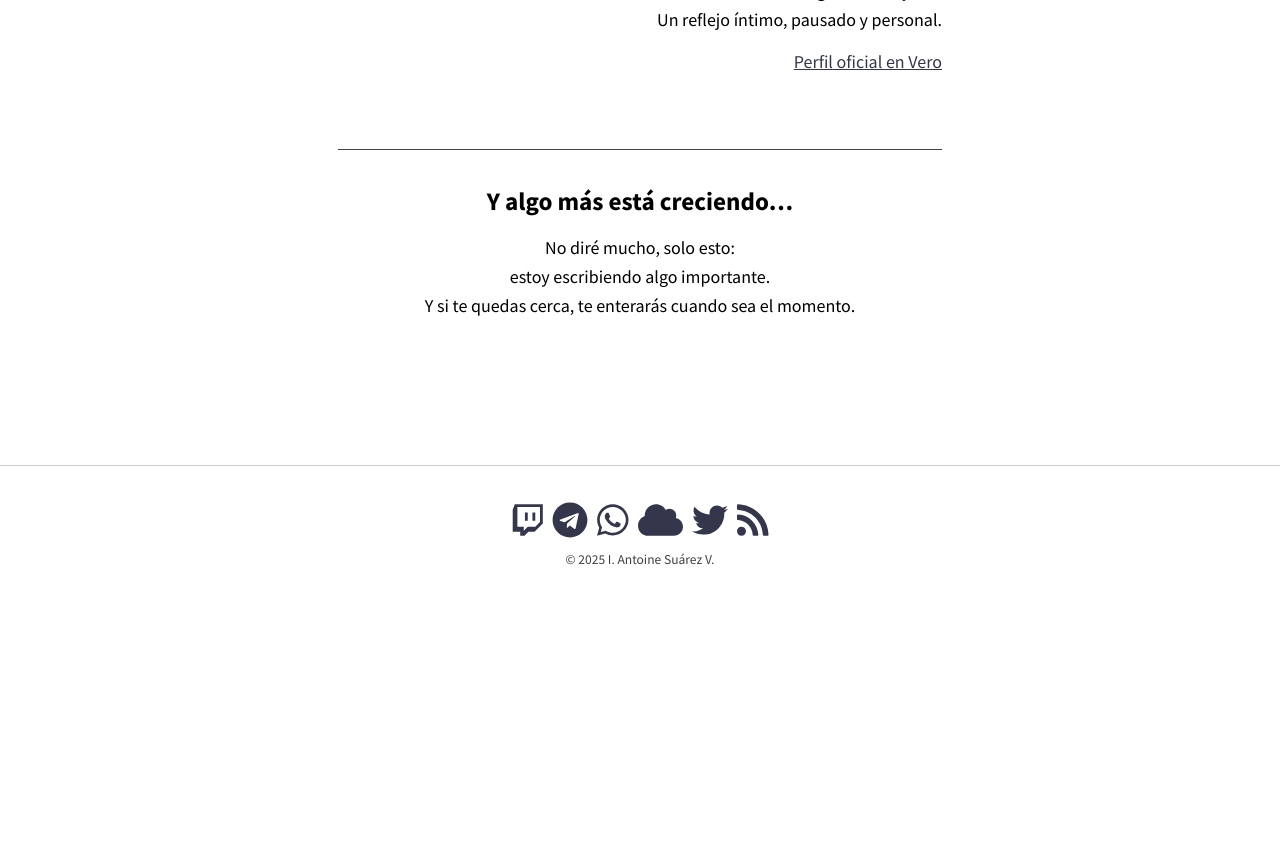
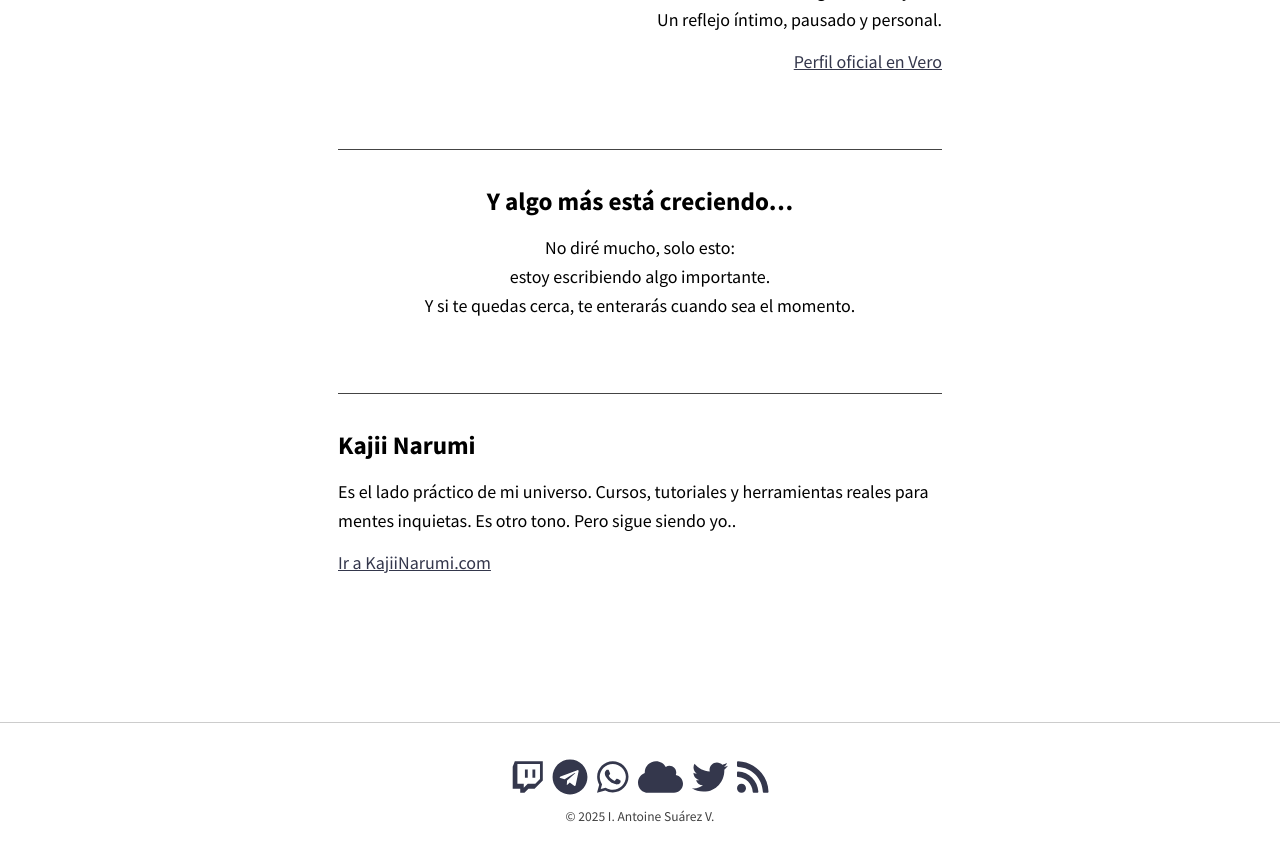
Before and after one commit to KajiiNarumi/iasuarezv, a Jekyll site: the page built from index.html, in a window 1280 px wide and 900 px high, scrolled down 2764 px. Shown: the top 861 px of the window. Built offline with Jekyll 4.4.1, drawn with Linux system fonts in a browser that asks for light colours; nearby versions of some CDN libraries; the list of posts is cut into pages by our own code; before the commit the page ends 3407 px from its top, so only the background shows below that.

Commit message:
Update index.html

```diff
--- a/index.html
+++ b/index.html
@@ -71,14 +71,14 @@ entries_layout: list
     <h2>Apóyame desde dentro</h2>
     <p>OnlyFans es mi espacio de apoyo directo.<br>
     Una forma de respaldar lo que hago y recibir contenido exclusivo, antes que nadie.</p>
-    <p><a href="#">Perfil oficial en OnlyFans</a></p>
+    <p><a href="https://onlyfans.com/iasuarezv">Perfil oficial en OnlyFans</a></p>
   </section>
 
   <section class="text-right bloque">
     <h2>Más de mí, sin algoritmos</h2>
     <p>En Vero comparto lo que no suelo mostrar en otros lugares: música, lecturas, imágenes, dibujos…<br>
     Un reflejo íntimo, pausado y personal.</p>
-    <p><a href="#">Perfil oficial en Vero</a></p>
+    <p><a href="https://vero.co/iasuarezv">Perfil oficial en Vero</a></p>
   </section>
 
   <section class="text-center bloque">
@@ -86,6 +86,14 @@ entries_layout: list
     <p>No diré mucho, solo esto:<br>
     estoy escribiendo algo importante.<br>
     Y si te quedas cerca, te enterarás cuando sea el momento.</p>
+  </section>
+
+    <section class="text-left bloque">
+    <h2>Kajii Narumi</h2>
+    <p>Es el lado práctico de mi universo.
+Cursos, tutoriales y herramientas reales para mentes inquietas.
+Es otro tono. Pero sigue siendo yo..</p>
+    <p><a href="https://kajiinarumi.com/">Ir a KajiiNarumi.com</a></p>
   </section>
 
 </main>
```
